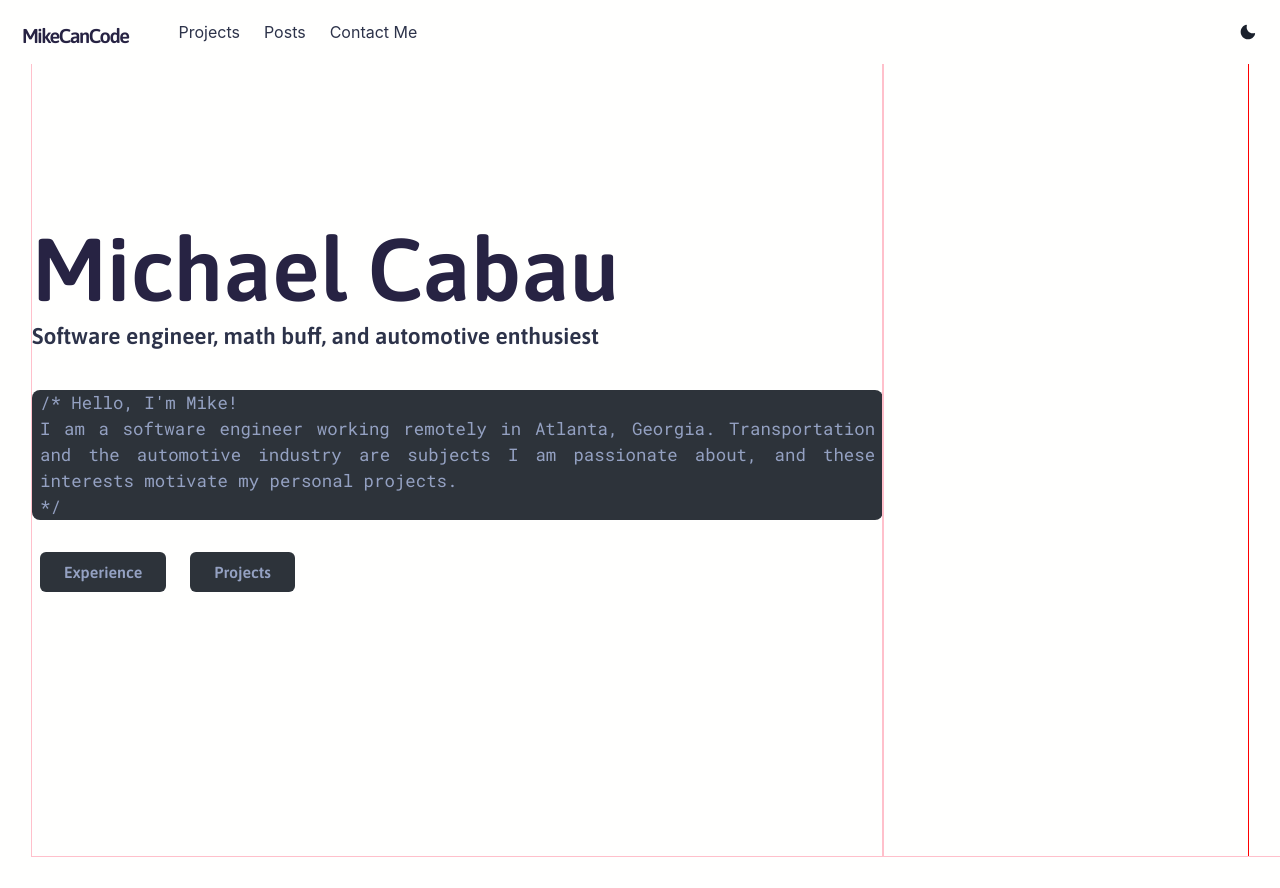
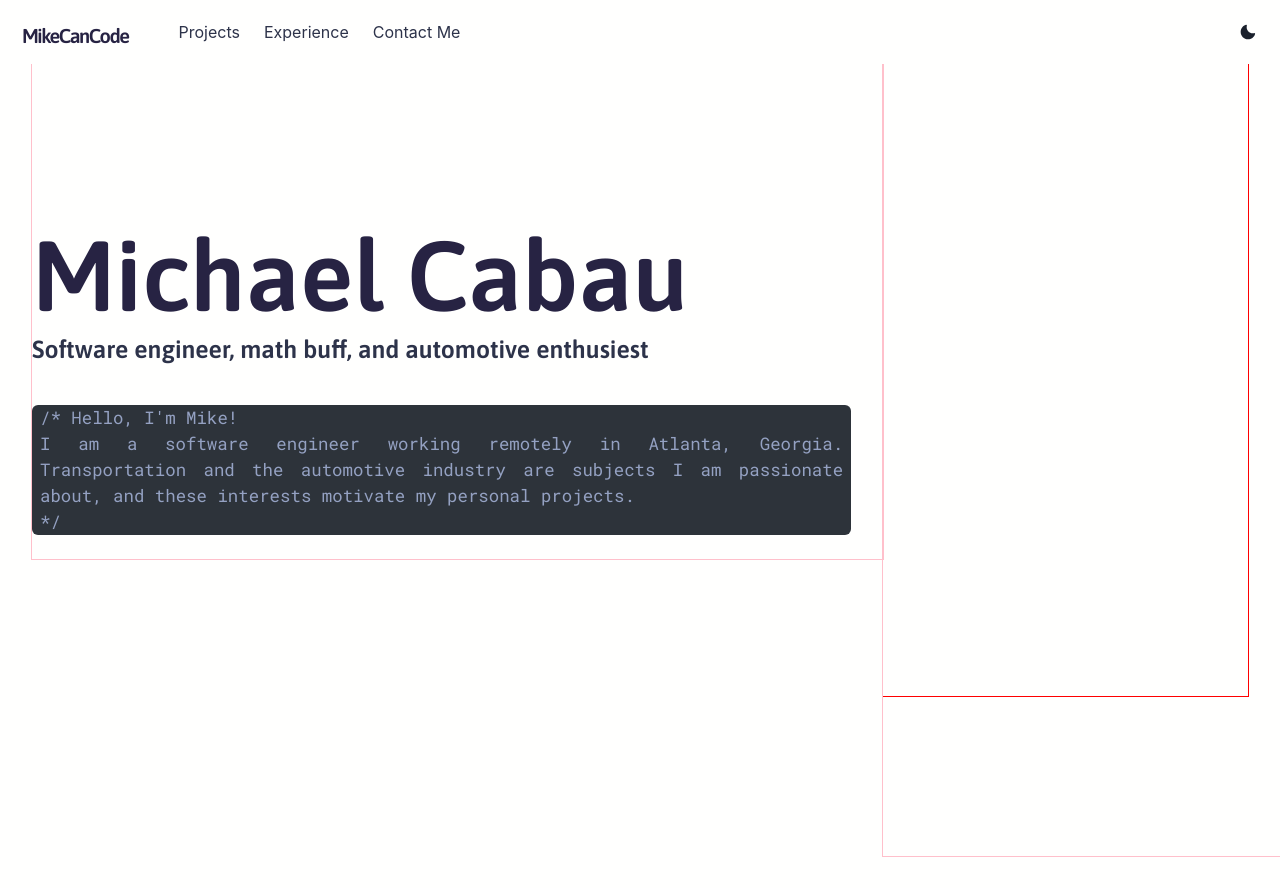
Before and after one commit to bcabau1/mike-can-code, a Next.js app: page / in a window 1280 px wide. After the commit the page ends 800 px from the top, so only its background shows below. Built offline with nearby package versions, Linux system fonts and the light colour scheme.

Commit message:
style and timeline component
experience page with timeline component.

```diff
--- a/components/buttonbar.js
+++ b/components/buttonbar.js
@@ -1,29 +1,29 @@
 import {NextLink} from 'next/link'
-import { Box, Text, Stack, Button } from '@chakra-ui/react'
+import { Box, Text, Stack, Button, Link } from '@chakra-ui/react'
 import { useColorModeValue } from '@chakra-ui/react'
 import { LinkItem } from './navbar'
 
-export default function ButtonBar(props) {
-    const { path } = props
+export default function ButtonBar() {
 
     return (
         <Box w='100%' display='flex'>
             <Stack direction={{ base: 'column', md: 'row' }} display={{ base: 'none', md: 'flex' }} width={{ base: 'full', md: 'auto' }} alignItems="center" flexGrow={1} mt={{ base: 4, md: 0 }}>
+                <Link as='NextLink' to="/">
+                        <Text w='10vh' ml="4px" mr="4px" textAlign='center' fontSize='md' fontFamily={'heading'} color={useColorModeValue('#94a1c2','#b8c1ec')}>
+                            Education
+                        </Text>
+                </Link>
+                <Link as='NextLink' to="/">
+                        <Text w='10vh' ml="4px" mr="4px" textAlign='center' fontSize='md' fontFamily={'heading'} color={useColorModeValue('#94a1c2','#b8c1ec')}>
+                            Work
+                        </Text>
+                </Link>
+                <Link as='NextLink' to="/">
+                        <Text w='10vh' ml="4px" mr="4px" textAlign='center' fontSize='md' fontFamily={'heading'} color={useColorModeValue('#94a1c2','#b8c1ec')}>
+                            Projects
+                        </Text>
+                </Link>
 
-                <LinkItem href="/" path={path}>
-                    <Button bg={useColorModeValue('#2d333a', '#c2bfdf')}>
-                        <Text ml="8px" mr="8px" textAlign='justify' fontSize='md' fontFamily={'heading'} color={useColorModeValue('#94a1c2','#232946')}>
-                        Experience
-                        </Text>
-                    </Button>
-                </LinkItem>
-                <LinkItem href="/" path={path}>
-                    <Button bg={useColorModeValue('#2d333a', '#c2bfdf')}>
-                        <Text ml="8px" mr="8px" textAlign='justify' fontSize='md' fontFamily={'heading'} color={useColorModeValue('#94a1c2','#232946')}>
-                        Projects
-                        </Text>
-                    </Button>
-                </LinkItem>
             </Stack>
         </Box>
     )
--- a/components/navbar.js
+++ b/components/navbar.js
@@ -74,8 +74,8 @@ export default function Navbar(props) {
           <LinkItem href="/projects" path={path}>
             <Text >Projects</Text>
           </LinkItem>
-          <LinkItem href="/posts" path={path}>
-            <Text >Posts</Text>
+          <LinkItem href="/experience" path={path}>
+            <Text >Experience</Text>
           </LinkItem>
           <LinkItem href="/contact" path={path}>
             <Text >Contact Me</Text>
@@ -99,8 +99,8 @@ export default function Navbar(props) {
                 <NextLink href="/projects" passHref>
                   <MenuItem as={Link}>Projects</MenuItem>
                 </NextLink>
-                <NextLink href="/posts" passHref>
-                  <MenuItem as={Link}>Posts</MenuItem>
+                <NextLink href="/experience" passHref>
+                  <MenuItem as={Link}>Experience</MenuItem>
                 </NextLink>
                 <NextLink href="/contact" passHref>
                   <MenuItem as={Link}>Contact Me</MenuItem>
--- a/components/snippetbio.js
+++ b/components/snippetbio.js
@@ -1,14 +1,18 @@
 import { Box, Text, useColorModeValue } from '@chakra-ui/react'
+import Card from './card'
 
 
 export default function SnippetBio({children})    {
 
     return (
-        <Box minH="10px" borderRadius={'lg'} bg={useColorModeValue('#2d333a', '#c2bfdf')}>
-            <Text ml="8px" mr="8px" textAlign='justify' fontSize='calc(11px + .5vw)' fontFamily={'snippit'} color={useColorModeValue('#94a1c2','#232946')}>
-                {children}
-            </Text>
-        </Box>
+        <Card>
+            <Box minH="10px" borderRadius={'md'} mr='4vh' bg={useColorModeValue('#2d333a', '#c2bfdf')}>
+                <Text ml="8px" mr="8px" textAlign='justify' fontSize='calc(11px + .5vw)' fontFamily={'snippit'} color={useColorModeValue('#94a1c2','#232946')}>
+                    {children}
+                </Text>
+            </Box>
+        </Card>
+
     )
 }
 
--- a/libs/theme.js
+++ b/libs/theme.js
@@ -19,10 +19,10 @@ const components = {
       }),
     variants: {
       'section-title': {
-        fontSize: 'calc(12px + 6vw)',
+        fontSize: 'calc(16px + 6.5vw)',
       },
       'sub-title': props => ({
-        fontSize: 'calc(10px + 1vw)',
+        fontSize: 'calc(12px + 1vw)',
         color: mode('#2d334a', '#b8c1ec')(props)
       })
     }
--- a/pages/index.js
+++ b/pages/index.js
@@ -1,5 +1,4 @@
 import { Container, Box, Heading, Button } from "@chakra-ui/react"
-import Card from "../components/card"
 import SnippetBio from "../components/snippetbio"
 import Scene from "../components/cube"
 import ButtonBar from "../components/buttonbar"
@@ -7,7 +6,7 @@ import ButtonBar from "../components/buttonbar"
 export default function Page(router) {
     return (
         <Container maxW="container.xl">
-        <Box w="70%" float='left' height="100vh" outline={'1px solid pink'}>
+        <Box w="70%" float='left' height="100%" outline={'1px solid pink'}>
             <Box display={{md:'flex'}} mt={'20vh'}>
                 <Box flexGrow={1}>
                     <Heading as="h1" variant="section-title">
@@ -16,7 +15,6 @@ export default function Page(router) {
                     <Heading as="h3" variant="sub-title">Software engineer, math buff, and automotive enthusiest</Heading>
                 </Box>
             </Box>
-            <Card>
             <SnippetBio>
                 /* Hello, I'm Mike! <br/>
                 I am a software engineer working remotely in Atlanta, Georgia.
@@ -24,10 +22,8 @@ export default function Page(router) {
                 my personal projects.<br/>
                 */
             </SnippetBio>
-            </Card>
-            <ButtonBar path={router.aspath}/>
         </Box>
-        <Box w={'30%'} h={'100vh'} ml='70%' outline={'1px solid red'}>
+        <Box w={'30%'} h={'80vh'} ml='70%' outline={'1px solid red'}>
             <Box position='fixed' w='100%' h='100%' outline={'1px solid pink'} ml="0%" mt='0%'>
 
             </Box>
```
Also changed, not shown: components/timeline.js (+22 -0 lines), pages/experience.js (added, +10 -0 lines). Lines whose indentation alone changed are shown as unchanged.
